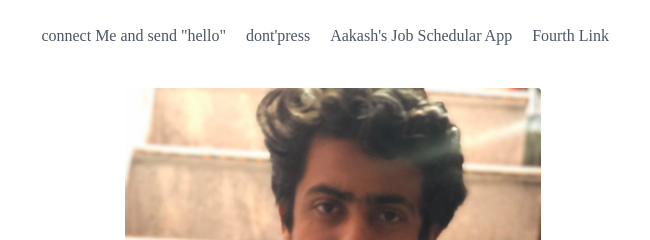
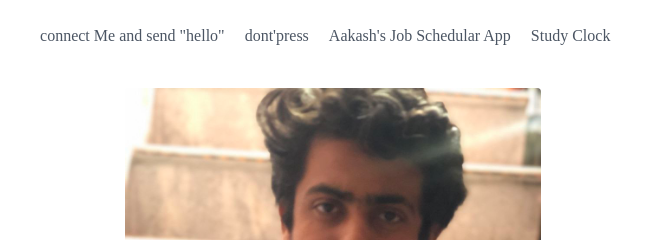
Before and after one commit to aakashrao982/my-website, a website: page public/index.html in a window 1280 px wide. Shown: the top 240 px of the page, 307-957 px from the left. Drawn offline with nearby package versions, Linux system fonts and the light colour scheme.

Commit message:
Update index.html

```diff
--- a/public/index.html
+++ b/public/index.html
@@ -18,7 +18,7 @@
       <a class="mr-5 hover:text-gray-900" href="">connect Me and send "hello"</a>
       <a class="mr-5 hover:text-gray-900" >dont'press</a>
       <a class="mr-5 hover:text-gray-900" href="/notes making website/index.htm" >Aakash's Job Schedular App</a>
-      <a class="mr-5 hover:text-gray-900">Fourth Link</a>
+      <a class="mr-5 hover:text-gray-900" href="clock/index.htm" >Study Clock</a>
     </nav>
     <button class="inline-flex items-center bg-gray-100 border-0 py-1 px-3 focus:outline-none hover:bg-gray-200 rounded text-base mt-4 md:mt-0" onclick="document.getElementById('id01').style.display='block'" style="width:auto; background-color: rgb(104,100,244);">V call with Aakash
       <svg fill="none" stroke="currentColor" stroke-linecap="round" stroke-linejoin="round" stroke-width="2" class="w-4 h-4 ml-1" viewBox="0 0 24 24">
```
